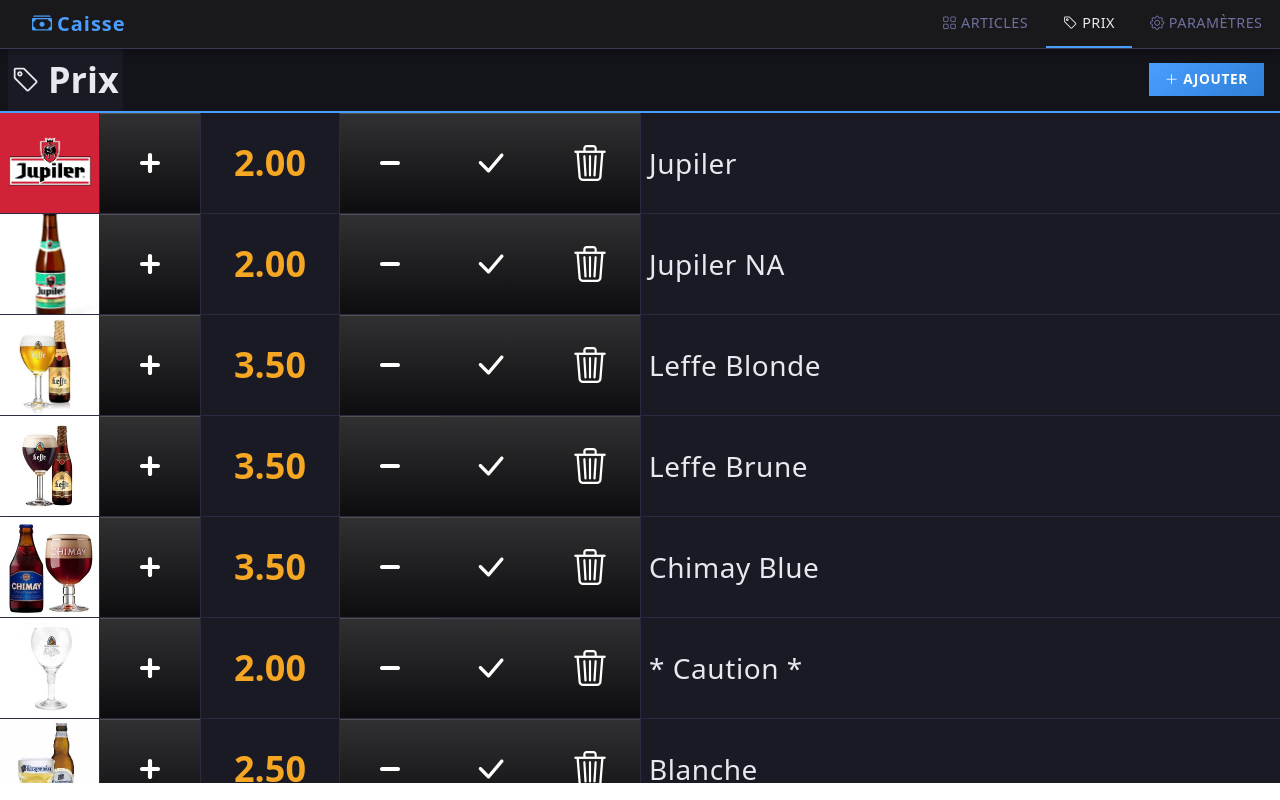
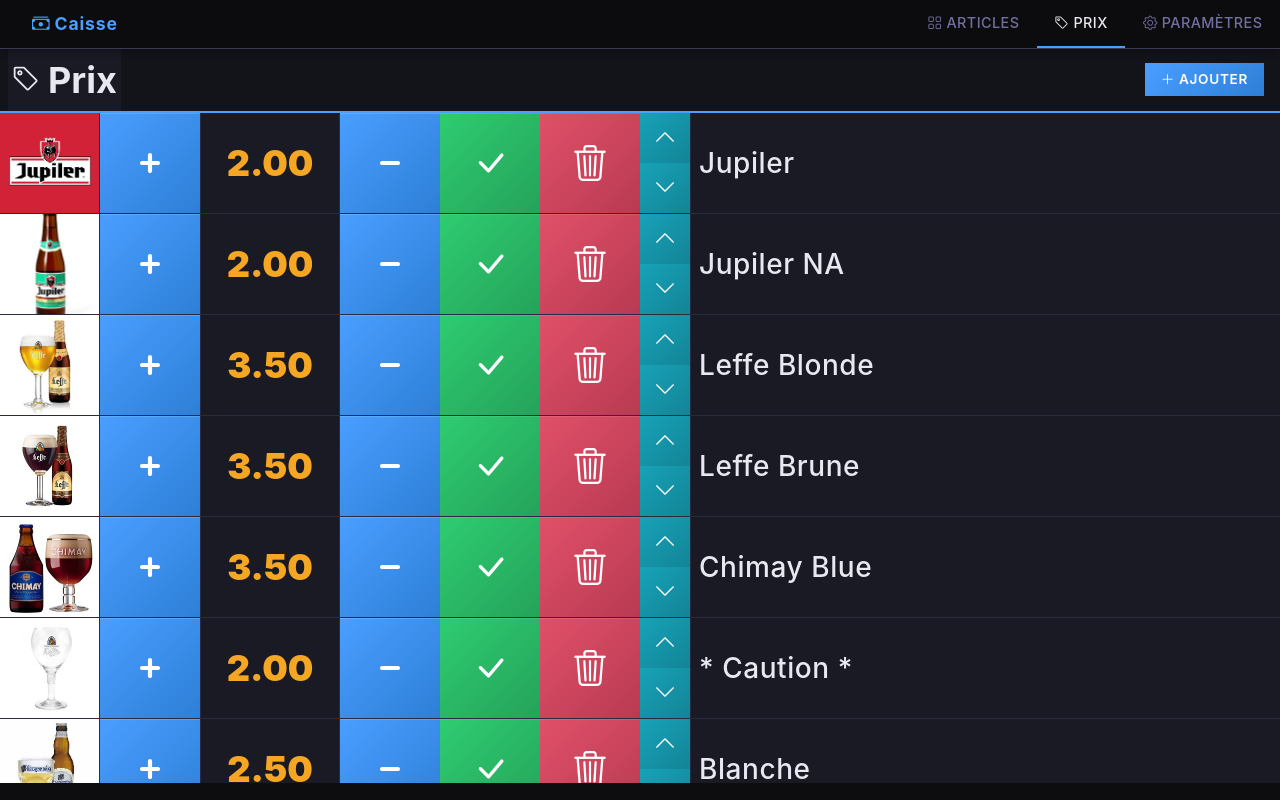
Before and after one commit to achille8/caisse, a React (Vite) app: page /prices in a window 1280 px wide. Built offline with nearby package versions, Linux system fonts and the light colour scheme.

Commit message:
Put buttons color back

```diff
--- a/src/components/AddArticleDialog.tsx
+++ b/src/components/AddArticleDialog.tsx
@@ -69,7 +69,7 @@
               </button>
               <button
                 type="button"
-                className="btn btn-secondary flex-fill"
+                className="btn btn-info flex-fill"
                 title="Coller une image depuis le presse-papiers"
                 onClick={pasteImg}
               >
--- a/src/components/ConfirmModal.tsx
+++ b/src/components/ConfirmModal.tsx
@@ -43,7 +43,7 @@
               <div className="modal-body">{content.message}</div>
               <div className="modal-footer">
                 <button type="button" onClick={handleCancel} className="btn btn-secondary">
-                  Annuler
+                  <i className="bi bi-x-lg me-1"></i>Annuler
                 </button>
                 <button type="button" onClick={handleOk} className="btn btn-primary">
                   Confirmer
--- a/src/context/ArticleContext.tsx
+++ b/src/context/ArticleContext.tsx
@@ -62,6 +62,20 @@
           a.name === action.name ? { ...a, price: Math.max(0, a.price - 0.05) } : a
         ),
       };
+    case 'move_up': {
+      const idx = state.articles.findIndex(a => a.name === action.name);
+      if (idx <= 0) return state;
+      const arr = [...state.articles];
+      [arr[idx - 1], arr[idx]] = [arr[idx], arr[idx - 1]];
+      return { ...state, articles: arr };
+    }
+    case 'move_down': {
+      const idx = state.articles.findIndex(a => a.name === action.name);
+      if (idx < 0 || idx >= state.articles.length - 1) return state;
+      const arr = [...state.articles];
+      [arr[idx], arr[idx + 1]] = [arr[idx + 1], arr[idx]];
+      return { ...state, articles: arr };
+    }
     case 'clear':
       return { ...state, articles: state.articles.map(a => ({ ...a, quantity: 0 })) };
     case 'set_title1':
--- a/src/index.css
+++ b/src/index.css
@@ -161,6 +161,21 @@
   flex-shrink: 0;
 }
 
+.reorderStack {
+  width: 5vw;
+  height: 10vw;
+  min-width: 25px;
+  max-width: 50px;
+  min-height: 50px;
+  max-height: 100px;
+  display: flex;
+  flex-direction: column;
+  gap: 0;
+  padding: 0;
+  margin: 0;
+  flex-shrink: 0;
+}
+
 .buttonBox .btn {
   width: 100%;
   height: 100%;
@@ -171,6 +186,16 @@
   border-radius: 0;
   border: none;
   transition: filter var(--transition), transform var(--transition);
+}
+
+.reorderStack .btn.reorderBtn {
+  width: 100%;
+  height: 50%;
+  font-size: 22px;
+  border: none;
+  border-radius: 0;
+  margin: 0;
+  padding: 0;
 }
 
 .buttonBox .btn:active {
@@ -202,7 +227,22 @@
 
 /* Secondary: visibility off */
 .buttonBox .btn-secondary {
-  background: linear-gradient(135deg, #444466 0%, #333350 100%);
+  background: linear-gradient(135deg, #6b5b95 0%, #524878 100%);
+  box-shadow: inset 0 1px 0 rgba(255,255,255,0.1);
+}
+
+/* Info: move up */
+.buttonBox .btn-info {
+  background: linear-gradient(135deg, #17a2b8 0%, #138496 100%);
+  box-shadow: inset 0 1px 0 rgba(255,255,255,0.15);
+  color: #fff;
+}
+
+/* Warning: move down */
+.buttonBox .btn-warning {
+  background: linear-gradient(135deg, #f5a623 0%, #d4911e 100%);
+  box-shadow: inset 0 1px 0 rgba(255,255,255,0.15);
+  color: #fff;
 }
 
 /* ── Text / Info Boxes ───────────────────────────────────── */
@@ -387,6 +427,78 @@
   padding: 0.2rem 0.5rem;
 }
 
+/* ── Global button color overrides (prevent black/dark) ──── */
+.btn-secondary {
+  background: linear-gradient(135deg, #6b5b95 0%, #524878 100%) !important;
+  border-color: #6b5b95 !important;
+  color: #fff !important;
+}
+
+.btn-secondary:hover {
+  background: linear-gradient(135deg, #7d6ba8 0%, #6b5b95 100%) !important;
+}
+
+.btn-outline-warning {
+  border-color: var(--clr-warning) !important;
+  color: var(--clr-warning) !important;
+  background: transparent !important;
+}
+
+.btn-outline-warning:hover {
+  background: var(--clr-warning) !important;
+  color: #fff !important;
+}
+
+.btn-info {
+  background: linear-gradient(135deg, #17a2b8 0%, #138496 100%) !important;
+  border-color: #17a2b8 !important;
+  color: #fff !important;
+}
+
+.btn-info:hover {
+  background: linear-gradient(135deg, #1ab5cf 0%, #17a2b8 100%) !important;
+}
+
+.btn-warning {
+  background: linear-gradient(135deg, #f5a623 0%, #d4911e 100%) !important;
+  border-color: #f5a623 !important;
+  color: #fff !important;
+}
+
+.btn-warning:hover {
+  background: linear-gradient(135deg, #ffb840 0%, #f5a623 100%) !important;
+}
+
+.btn-primary {
+  background: linear-gradient(135deg, var(--clr-accent) 0%, var(--clr-accent-dark) 100%) !important;
+  border-color: var(--clr-accent) !important;
+  color: #fff !important;
+}
+
+.btn-primary:hover {
+  background: linear-gradient(135deg, #5aaeff 0%, var(--clr-accent) 100%) !important;
+}
+
+.btn-danger {
+  background: linear-gradient(135deg, var(--clr-danger) 0%, var(--clr-danger-dark) 100%) !important;
+  border-color: var(--clr-danger) !important;
+  color: #fff !important;
+}
+
+.btn-danger:hover {
+  background: linear-gradient(135deg, #f06078 0%, var(--clr-danger) 100%) !important;
+}
+
+.btn-success {
+  background: linear-gradient(135deg, var(--clr-success) 0%, var(--clr-success-dark) 100%) !important;
+  border-color: var(--clr-success) !important;
+  color: #fff !important;
+}
+
+.btn-success:hover {
+  background: linear-gradient(135deg, #3ddb80 0%, var(--clr-success) 100%) !important;
+}
+
 /* ── Small helper buttons ────────────────────────────────── */
 .btn-sml {
   padding: 0px 7px !important;
--- a/src/index.tsx
+++ b/src/index.tsx
@@ -1,11 +1,11 @@
 import ReactDOM from 'react-dom/client';
 import { BrowserRouter } from 'react-router-dom';
 import { App } from './App';
-import './index.css';
 import 'bootstrap/dist/css/bootstrap.min.css';
 import 'bootstrap/dist/js/bootstrap.bundle.min';
 import 'bootstrap-icons/font/bootstrap-icons.css';
 import 'react-toastify/dist/ReactToastify.css';
+import './index.css';
 
 ReactDOM.createRoot(document.getElementById('root') as HTMLElement).render(
   <BrowserRouter>
--- a/src/pages/PricesPage.tsx
+++ b/src/pages/PricesPage.tsx
@@ -11,6 +11,8 @@
   const increasePrice = (name: string) => articlesDispatch({ type: 'increate_price', name });
   const decreasePrice = (name: string) => articlesDispatch({ type: 'decreate_price', name });
   const toggleVisibility = (name: string) => articlesDispatch({ type: 'toggle_visibility', name });
+  const moveUp = (name: string) => articlesDispatch({ type: 'move_up', name });
+  const moveDown = (name: string) => articlesDispatch({ type: 'move_down', name });
 
   const removeArticle = async (name: string) => {
     const result = await modalContext.showConfirmation(
@@ -93,6 +95,22 @@
                 <i className="bi bi-trash3"></i>
               </button>
             </div>
+            <div className="reorderStack">
+              <button
+                className="btn btn-info bg-gradient rounded-0 reorderBtn"
+                onClick={() => moveUp(p.name)}
+                title="Monter"
+              >
+                <i className="bi bi-chevron-up"></i>
+              </button>
+              <button
+                className="btn btn-info bg-gradient rounded-0 reorderBtn"
+                onClick={() => moveDown(p.name)}
+                title="Descendre"
+              >
+                <i className="bi bi-chevron-down"></i>
+              </button>
+            </div>
             <div className="textBox bigTextBox">
               <span>{p.name}</span>
             </div>
--- a/src/types/index.ts
+++ b/src/types/index.ts
@@ -21,6 +21,8 @@
   | { type: 'decreate_quantity'; name: string }
   | { type: 'increate_price'; name: string }
   | { type: 'decreate_price'; name: string }
+  | { type: 'move_up'; name: string }
+  | { type: 'move_down'; name: string }
   | { type: 'print_ticket' }
   | { type: 'set_title1'; title1: string }
   | { type: 'set_title2'; title2: string }
```
